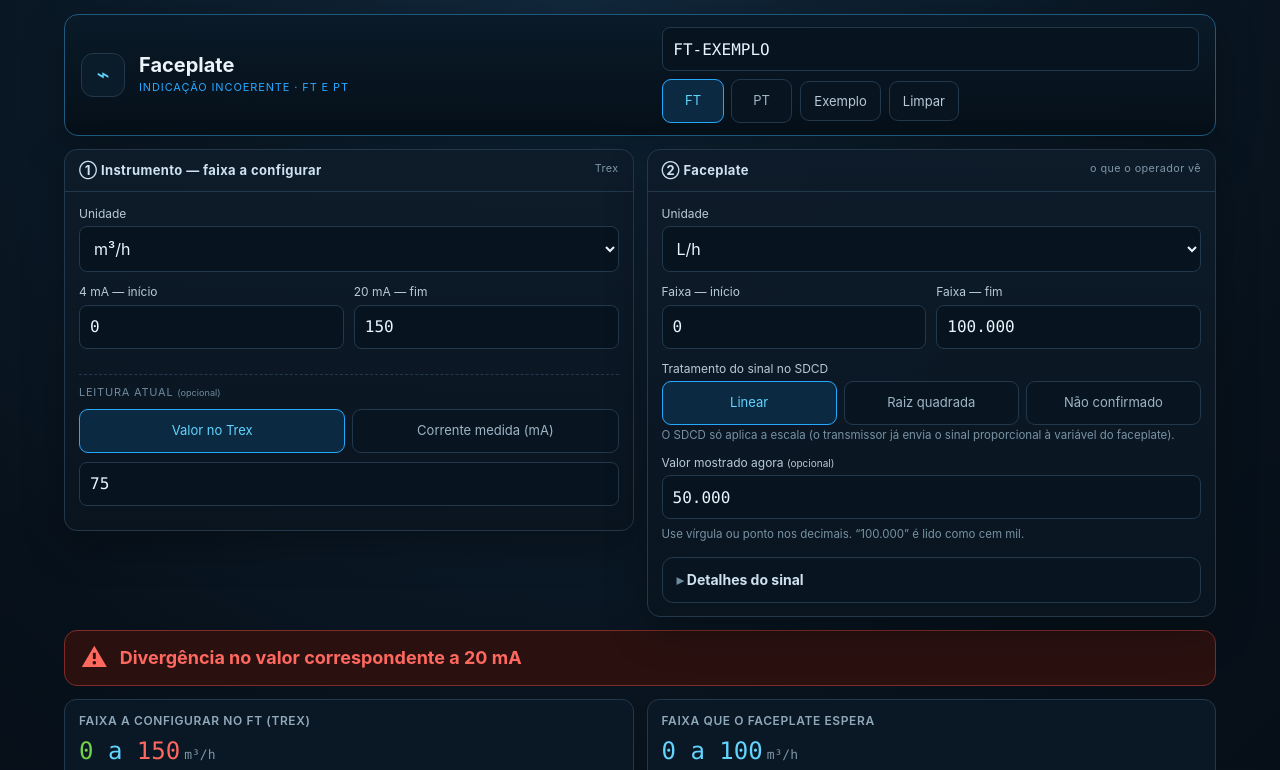
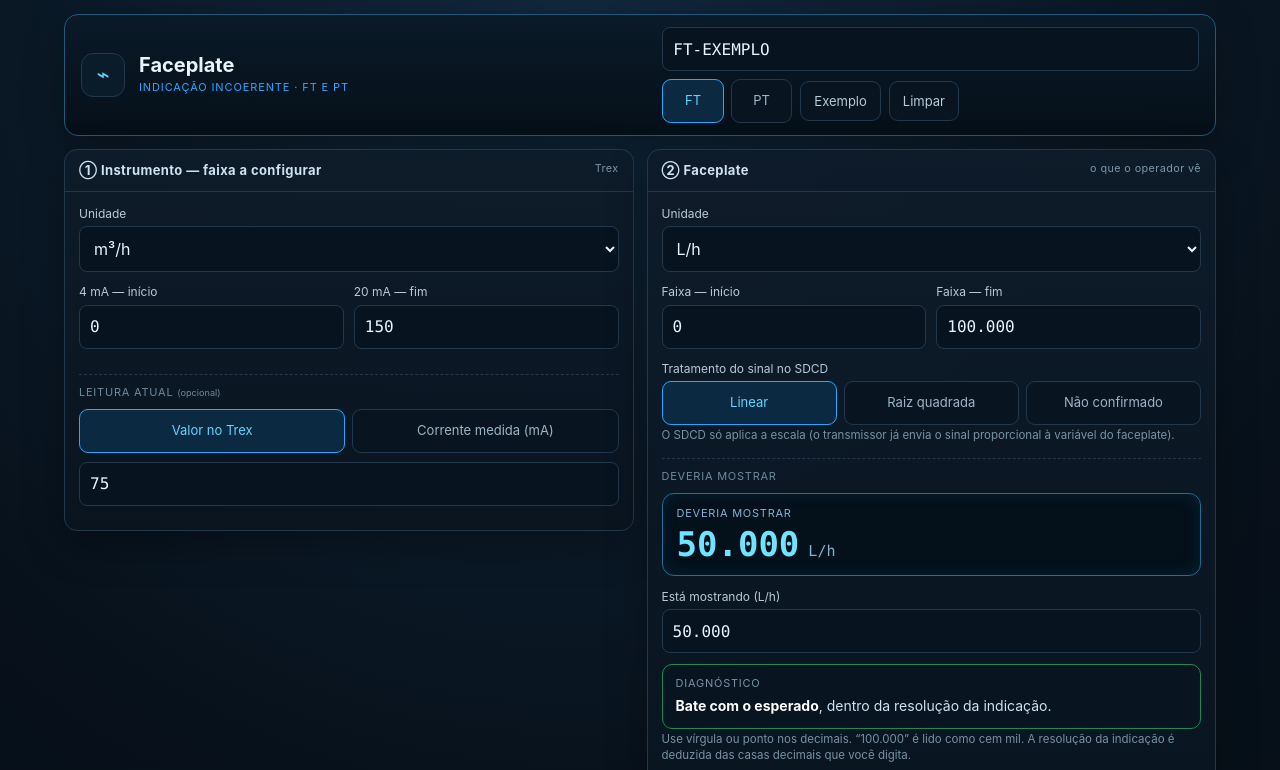
Before and after one commit to luizaorey/faceplate, a plain HTML site: page index.html in a window 1280 px wide. Both pictures are taken after a click on the button "Exemplo". Shown: the top 770 px of the page. Drawn offline with Linux system fonts and the light colour scheme.

Commit message:
Faceplate: visor 'Deveria mostrar', campo 'Está mostrando' e diagnóstico com resolução
Co-Authored-By: Claude Sonnet 5.5 <noreply@anthropic.com>

```diff
--- a/index.html
+++ b/index.html
@@ -60,6 +60,16 @@ input::placeholder{color:#47606f}
 .chk{display:flex;gap:10px;align-items:flex-start;background:#081521;border:1px solid var(--line);border-radius:9px;padding:10px;font-size:13px;color:#cfe2ef;cursor:pointer;margin-top:4px}
 .chk input{width:22px;height:22px;margin:0;accent-color:var(--green);flex:none}
 .chk.dis{opacity:.45;pointer-events:none}
+.disp{display:flex;gap:10px;flex-wrap:wrap;margin:6px 0 12px}
+.dbox{flex:1 1 150px;background:#04101a;border:1px solid #1d6f96;border-radius:12px;padding:12px 14px;box-shadow:inset 0 0 18px rgba(39,168,255,.10)}
+.dbox .dl{font-size:11px;letter-spacing:.07em;text-transform:uppercase;color:#7fb4d1}
+.dbox .dv{font-size:34px;font-weight:700;color:#6fe3ff;margin-top:4px;line-height:1.1}
+.dbox .dv .u{font-size:15px;color:#7fb4d1;font-weight:400}
+.dbox.dim .dv{color:#4d6577}
+.diag{border-radius:10px;padding:11px 13px;background:#081521;border:1px solid var(--line);font-size:14px;color:#cfe2ef;margin:4px 0 6px}
+.diag b{color:#fff}.diag.ok{border-color:#1f8a52}.diag.bad{border-color:#b9602a}
+.diag .h{font-size:11px;letter-spacing:.07em;text-transform:uppercase;color:#7892a3;margin-bottom:4px}
+.diag p{margin:4px 0 0}
 .det{margin-top:14px;border:1px solid var(--line);border-radius:11px;background:#081521}
 .det>summary{cursor:pointer;padding:12px 14px;font-weight:700;font-size:14px;color:#cfe2ef;list-style:none}
 .det>summary::-webkit-details-marker{display:none}
@@ -146,8 +156,11 @@ ul.l a{color:var(--amber);cursor:pointer;text-decoration:underline;text-underlin
         <button data-k="sd.calc" data-v="nc">Não confirmado</button>
       </div>
       <p class="hint" id="calcHint"></p>
-      <div class="fld"><label>Valor mostrado agora <small>(opcional)</small></label><input type="text" inputmode="decimal" data-k="fp.val" placeholder="opcional" autocomplete="off"></div>
-      <p class="hint">Use vírgula ou ponto nos decimais. “100.000” é lido como cem mil.</p>
+      <div class="sub">Deveria mostrar</div>
+      <div class="disp" id="disp"></div>
+      <div class="fld"><label id="lblVal">Está mostrando</label><input type="text" inputmode="decimal" data-k="fp.val" placeholder="o que o operador está vendo" autocomplete="off"></div>
+      <div class="diag" id="diag"></div>
+      <p class="hint">Use vírgula ou ponto nos decimais. “100.000” é lido como cem mil. A resolução da indicação é deduzida das casas decimais que você digita.</p>
 
       <details class="det" id="det">
         <summary>Detalhes do sinal</summary>
@@ -273,8 +286,56 @@ function markMissing(R){
   });
 }
 
+function decs(str){
+  str=String(str==null?'':str).trim();
+  var m=str.match(/([.,])(\d+)$/); if(!m)return 0;
+  if(m[1]==='.'&&m[2].length===3&&str.indexOf(',')<0)return 0; /* 100.000 = milhar */
+  return m[2].length;
+}
+function renderFace(){
+  var M=FP.fromForm(S),R=FP.compute(M),fu=M.fp.unit||'';
+  var disp=$('#disp'),diag=$('#diag'),nc=S['sd.calc']==='nc';
+  $('#lblVal').textContent='Está mostrando'+(fu?' ('+fu+')':'');
+  var box=function(t,v,dim){return '<div class="dbox'+(dim?' dim':'')+'"><div class="dl">'+t+'</div><div class="dv mono">'+v+(dim?'':'<span class="u"> '+esc(fu)+'</span>')+'</div></div>';};
+  var say=function(cls,head,body){diag.className='diag'+(cls?' '+cls:'');diag.innerHTML='<div class="h">'+head+'</div>'+body;};
+  var hasRd=M.reading&&M.reading.val!=null;
+  if(R.status==='insuf'){
+    disp.innerHTML=box('Deveria mostrar','—',true);
+    say('','Diagnóstico','Falta informar: '+R.miss.slice(0,3).map(function(m){return esc(m.label)}).join('; ')+'.');return;
+  }
+  if(!hasRd){
+    disp.innerHTML=box('Deveria mostrar','—',true);
+    say('','Diagnóstico','Informe a <b>leitura no Trex</b> ou a <b>corrente medida (mA)</b> no bloco Instrumento para calcular o ponto.');return;
+  }
+  var preds;
+  if(nc){
+    var RL=FP.compute(FP.fromForm(Object.assign({},S,{'sd.calc':'linear'}))),RR=FP.compute(FP.fromForm(Object.assign({},S,{'sd.calc':'raiz'})));
+    preds=[{n:'Linear',v:RL.reading&&RL.reading.D},{n:'Raiz quadrada',v:RR.reading&&RR.reading.D}];
+  } else preds=[{n:S['sd.calc']==='raiz'?'Raiz quadrada':'Linear',v:R.reading&&R.reading.D}];
+  disp.innerHTML=preds.map(function(p){return box(nc?'Deveria mostrar — '+p.n+' (hipótese)':'Deveria mostrar',fmt(p.v));}).join('');
+  var shown=M.fp.val;
+  if(shown==null){say('','Diagnóstico','Aguardando o valor que o operador está vendo.'+(nc?' Com o tratamento não confirmado, as duas previsões são hipóteses.':''));return;}
+  var dec=decs(S['fp.val']),tol=0.5*Math.pow(10,-dec)+1e-9;
+  var df=function(x){return fmt(Math.abs(x),Math.max(dec,1))+' '+esc(fu);};
+  if(nc){
+    var hit=preds.filter(function(p){return Math.abs(shown-p.v)<=tol;});
+    if(hit.length===1) say('ok','Diagnóstico','<b>Bate com '+hit[0].n+'.</b> O SDCD provavelmente está configurado como '+(hit[0].n==='Linear'?'linear':'raiz quadrada')+'. Confirme e marque a chave acima.');
+    else if(hit.length===2) say('ok','Diagnóstico','<b>Bate com as duas hipóteses</b> neste ponto — escolha outro ponto (fora de 4 e 20 mA) para diferenciar.');
+    else say('bad','Diagnóstico','<b>Não bate com nenhuma das hipóteses.</b>'+preds.map(function(p){var d=shown-p.v;return '<p>'+p.n+': '+df(d)+(d<0?' abaixo':' acima')+' do esperado.</p>';}).join(''));
+    return;
+  }
+  var d=shown-preds[0].v;
+  if(Math.abs(d)<=tol){say('ok','Diagnóstico','<b>Bate com o esperado</b>, dentro da resolução da indicação.');return;}
+  var alt=FP.compute(FP.fromForm(Object.assign({},S,{'sd.calc':S['sd.calc']==='raiz'?'linear':'raiz'})));
+  var sug='';
+  if(alt.reading&&Math.abs(shown-alt.reading.D)<=tol)
+    sug='<p>O valor coincide com o cálculo '+(S['sd.calc']==='raiz'?'linear':'com raiz quadrada')+'. Confira se a entrada do SDCD está configurada como <b>'+(S['sd.calc']==='raiz'?'linear':'raiz quadrada')+'</b>.</p>';
+  say('bad','Diagnóstico','<b>'+df(d)+' '+(d<0?'abaixo':'acima')+' do esperado.</b>'+sug);
+}
+
 var lastText='';
 function render(){
+  renderFace();
   var M=FP.fromForm(S), R=FP.compute(M);
   markMissing(R);
   var h='',fu=M.fp.unit,iu=M.inst.unit;
@@ -339,7 +400,7 @@ function render(){
   }
 
   // leitura (simulação com a faixa planejada)
-  var rtxt='';
+  var rtxt='',h0=h;
   if(R.reading){
     var r=R.reading, seen=r.seen;
     var cmpTxt=function(d,tol){ if(seen==null)return ''; return Math.abs((seen-d)/Math.abs(R.points[4].D-R.points[0].D||1)*100)<=tol?' <span style="color:var(--green)">— confere com o operador</span>':''; };
@@ -357,6 +418,7 @@ function render(){
       rtxt='Ponto de teste (faixa planejada, '+how.replace(/<[^>]+>/g,'')+'): faceplate esperado '+fmt(r.D)+' '+fu+(seen!=null?' · operador vê '+fmt(seen)+' '+fu:'');
     }
   }
+  h=h0;
   if(R.fromFace&&!nc){
     h+='<div class="box note"><h3>Valor visto no Faceplate</h3><ul class="l">';
     if(R.fromFace.out) h+='<li>Valor do faceplate fora do que a escala atual consegue representar entre 3 e 21 mA.</li>';
--- a/sw.js
+++ b/sw.js
@@ -1,4 +1,4 @@
-var CACHE = "faceplate-v12";
+var CACHE = "faceplate-v13";
 var ARQ = ["./", "./index.html", "./calc.js", "./manifest.webmanifest",
            "./icon-180.png", "./icon-192.png", "./icon-512.png"];
 
```
